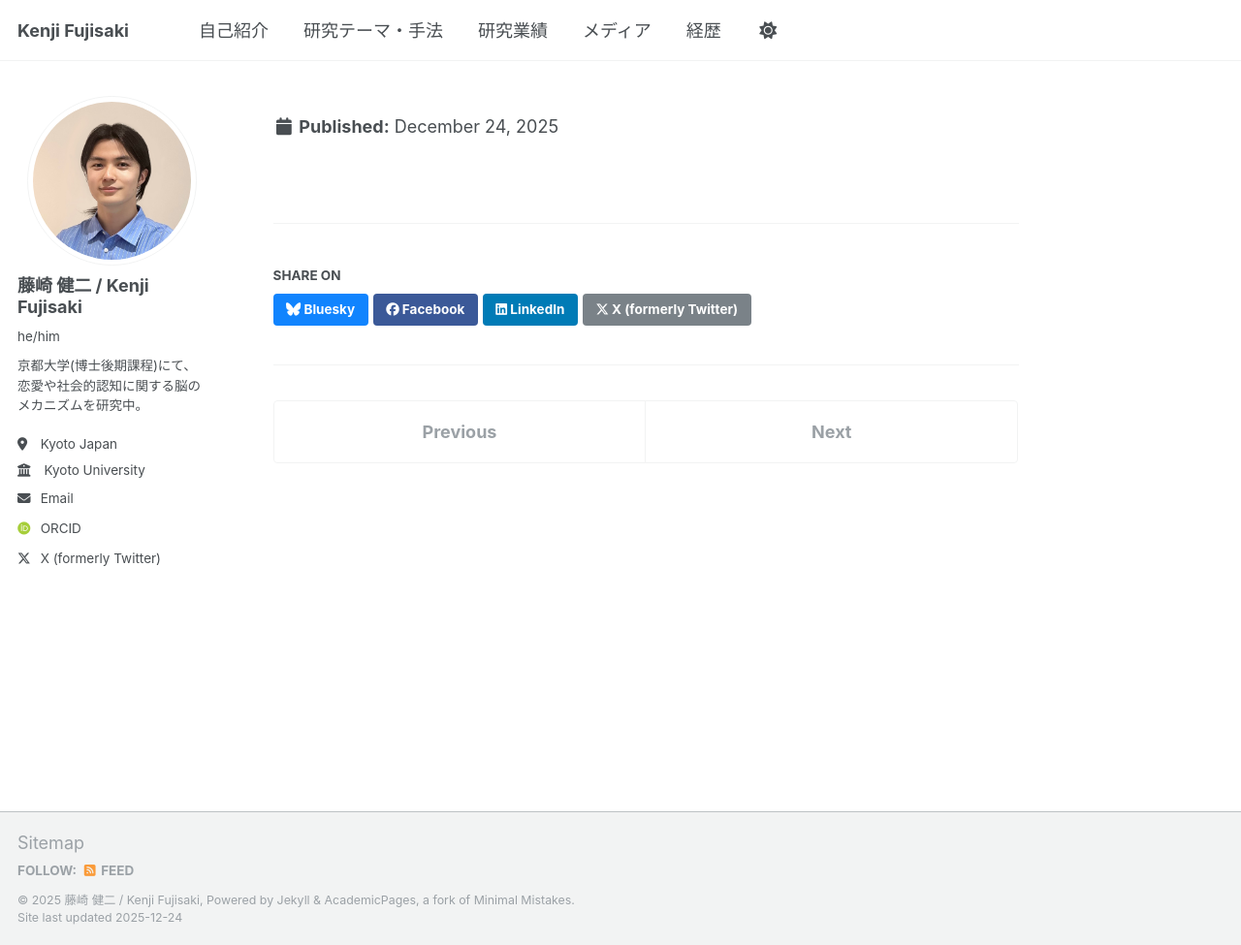
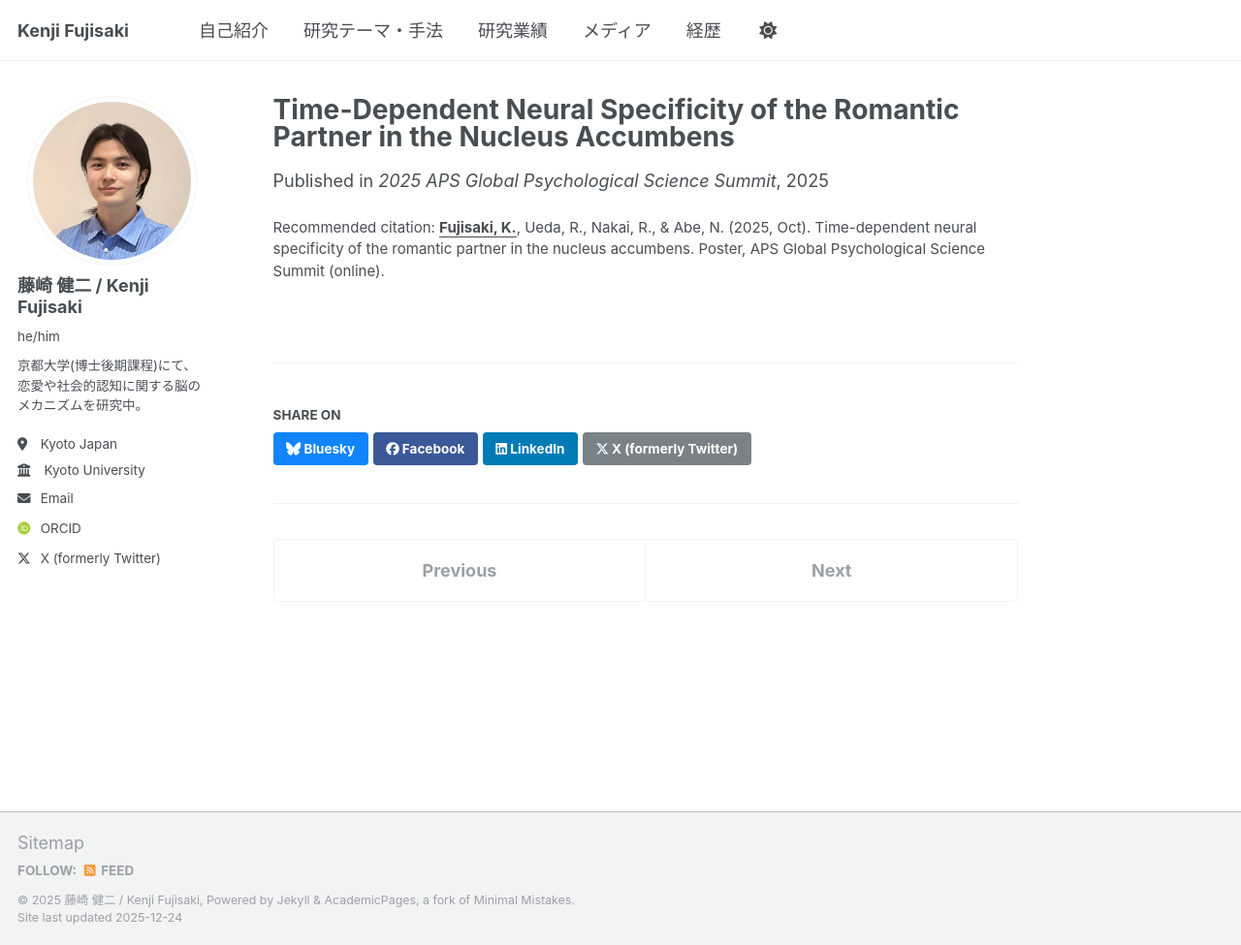
Before and after one commit to kenjifujisaki-research/kenjifujisaki-research.github.io, a Jekyll site: the page built from _publications/2025_学会_APS.md, in a window 1280 px wide and 975 px high. Shown: the whole window at 97% size. Built offline with Jekyll 4.4.1, drawn with Linux system fonts in a browser that asks for light colours; some web fonts are replaced.

Commit message:
Update 2025_学会_APS.md

```diff
--- a/_publications/2025_学会_APS.md
+++ b/_publications/2025_学会_APS.md
@@ -7,5 +7,5 @@ permalink: /publication/2025_学会_APS
 date: 2025-10-21
 venue: '2025 APS Global Psychological Science Summit'
 # paperurl: 'https://www.jstage.jst.go.jp/article/pacjpa/88/0/88_3D-050-PI/_article/-char/ja/'
-citation: '<strong><u>Fujisaki, K.</u></strong>, Ueda, R., Nakai, R., & Abe, N. (2025, Oct). Time-dependent neural specificity of the romantic partner in the nucleus accumbens. Poster, APS Global Psychological Science Summit (online).
+citation: '<strong><u>Fujisaki, K.</u></strong>, Ueda, R., Nakai, R., & Abe, N. (2025, Oct). Time-dependent neural specificity of the romantic partner in the nucleus accumbens. Poster, APS Global Psychological Science Summit (online).'
 ---
```
